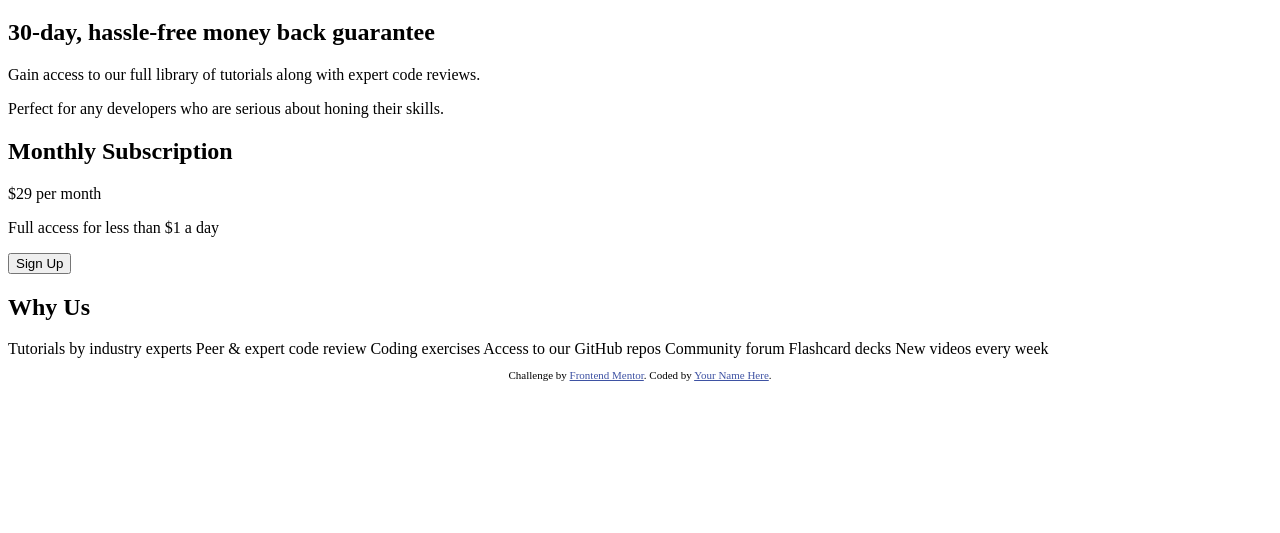
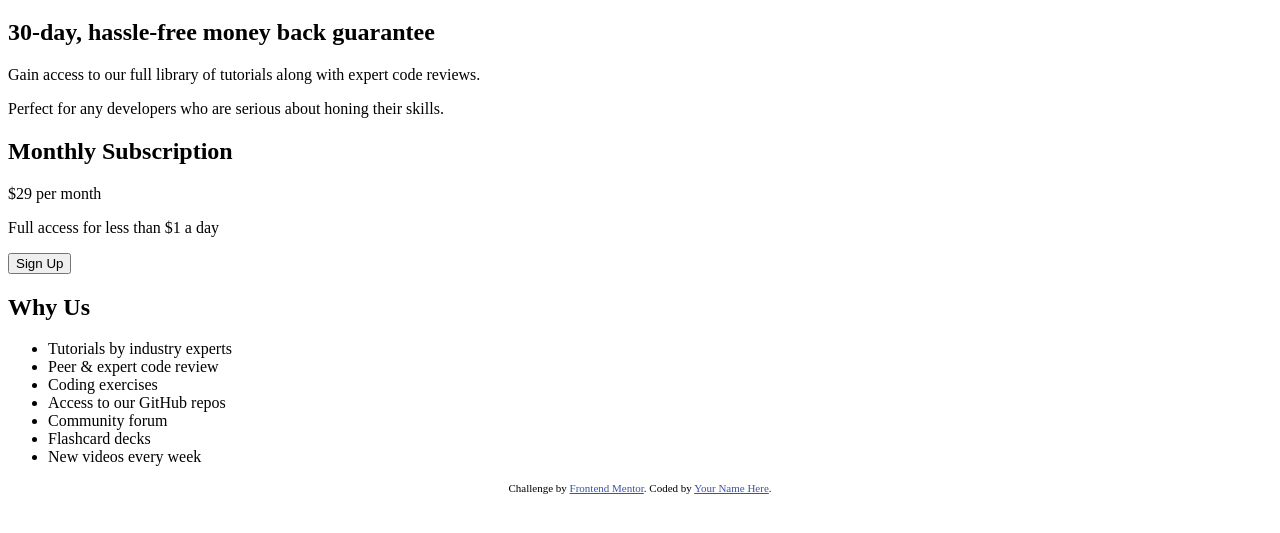
Before and after one commit to jasonwunder/frontend-mentor-single-price-grid, a plain HTML site: page index.html in a window 1280 px wide. Shown: the part 61-594 px from the top of the page. Drawn offline with Linux system fonts and the light colour scheme.

Commit message:
update2 html

```diff
--- a/index.html
+++ b/index.html
@@ -43,13 +43,18 @@
       <p>Full access for less than &dollar;1 a day</p>
       <button>Sign Up</button>
     </div>
-    <div></div>
-    <h2>Why Us</h2>
-
-    Tutorials by industry experts Peer &amp; expert code review Coding exercises
-    Access to our GitHub repos Community forum Flashcard decks New videos every
-    week
-
+    <div>
+      <h2>Why Us</h2>
+      <ul>
+        <li>Tutorials by industry experts</li>
+        <li>Peer &amp; expert code review</li>
+        <li>Coding exercises</li>
+        <li>Access to our GitHub repos</li>
+        <li>Community forum</li>
+        <li>Flashcard decks</li>
+        <li>New videos every week</li>
+      </ul>
+    </div>
     <footer>
       <p class="attribution">
         Challenge by
```
